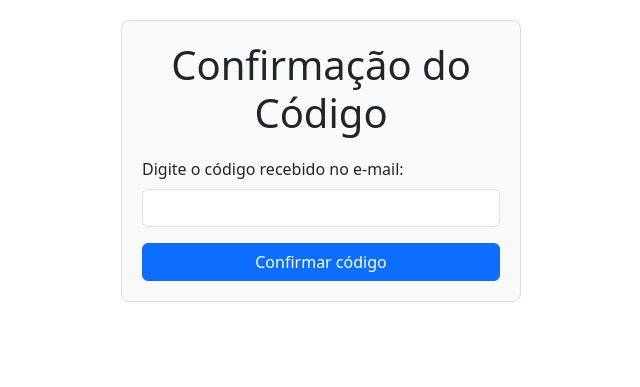
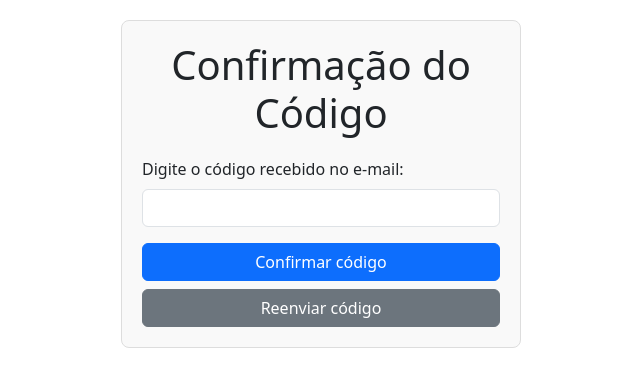
Before and after one commit to Gutobiel/Marca-ai, a Django app: page /confirmar-codigo/ in a window 1280 px wide. Shown: the top 387 px of the page, without its empty margins (319-959 px from the left). Run offline with Django 5.2, Linux system fonts and the light colour scheme.

Commit message:
Versão final corrigido o bug do codigo de redefinir senha e botao reenviar

```diff
--- a/core/templates/confirmar_codigo.html
+++ b/core/templates/confirmar_codigo.html
@@ -35,10 +35,12 @@
             {% csrf_token %}
             <div class="mb-3">
                 <label for="token" class="form-label">Digite o código recebido no e-mail:</label>
-                <input type="text" name="token" id="token" class="form-control" required>
+                <input type="text" name="token" id="token" class="form-control" >
             </div>
-            <button type="submit" class="btn btn-primary w-100">Confirmar código</button>
+            <button type="submit" class="btn btn-primary w-100 mb-2">Confirmar código</button>
+            <button type="submit" name="reenviar" value="true" class="btn btn-secondary w-100">Reenviar código</button>
         </form>
+
         {% if messages %}
         <div class="alert alert-warning mt-3">
             <ul class="mb-0">
--- a/core/views.py
+++ b/core/views.py
@@ -159,21 +159,23 @@ def enviar_codigo(request):
         try:
             usuario = User.objects.get(email=email)
             codigo = random.randint(100000, 999999)  # Gera um código de 6 dígitos
-            usuario.profile.codigo_recuperacao = codigo  # Supondo que o modelo Profile tenha esse campo
+            usuario.profile.codigo_recuperacao = codigo
             usuario.profile.save()
 
             send_mail(
                 'Código de Redefinição de Senha',
                 f'Seu código para redefinir a senha é: {codigo}',
-                'seu_email@exemplo.com',  # Substitua pelo seu e-mail de envio
+                'seu_email@exemplo.com',
                 [email],
                 fail_silently=False,
             )
             messages.success(request, 'Código enviado para o seu e-mail.')
+            request.session['email'] = email  # Armazena o e-mail na sessão
             return redirect('confirmar_codigo')
         except User.DoesNotExist:
             messages.error(request, 'E-mail não encontrado.')
     return render(request, 'enviar_codigo.html')
+
 
 from django.contrib.auth.models import User
 from django.contrib import messages
@@ -181,19 +183,39 @@ from django.shortcuts import redirect, render
 
 def confirmar_codigo(request):
     if request.method == 'POST':
-        token = request.POST.get('token')
-        try:
-            # Buscar o Profile pelo código de recuperação
-            profile = Profile.objects.get(codigo_recuperacao=token)
-            profile.codigo_recuperacao = None  # Apaga o código após uso
-            profile.save()
+        if 'reenviar' in request.POST:  # Botão "Reenviar Código" foi clicado
+            email = request.session.get('email')
+            if email:
+                try:
+                    usuario = User.objects.get(email=email)
+                    codigo = random.randint(100000, 999999)
+                    usuario.profile.codigo_recuperacao = codigo
+                    usuario.profile.save()
 
-            # Autentica o usuário temporariamente para redefinir a senha
-            request.session['user_id'] = profile.user.id  # Armazena o ID do usuário na sessão
-            return redirect('redefinir_senha')
-        except Profile.DoesNotExist:
-            messages.error(request, 'Código inválido ou expirado.')
+                    send_mail(
+                        'Código de Redefinição de Senha',
+                        f'Seu código para redefinir a senha é: {codigo}',
+                        'seu_email@exemplo.com',
+                        [email],
+                        fail_silently=False,
+                    )
+                    messages.success(request, 'Código reenviado para o seu e-mail.')
+                except User.DoesNotExist:
+                    messages.error(request, 'Erro ao reenviar o código.')
+            else:
+                messages.error(request, 'E-mail não encontrado na sessão.')
+        else:
+            token = request.POST.get('token')
+            try:
+                profile = Profile.objects.get(codigo_recuperacao=token)
+                profile.codigo_recuperacao = None
+                profile.save()
+                request.session['user_id'] = profile.user.id
+                return redirect('redefinir_senha')
+            except Profile.DoesNotExist:
+                messages.error(request, 'Código inválido ou expirado.')
     return render(request, 'confirmar_codigo.html')
+
 
 def redefinir_senha(request):
     if request.method == 'POST':
```
Also changed, not shown: db.sqlite3.
